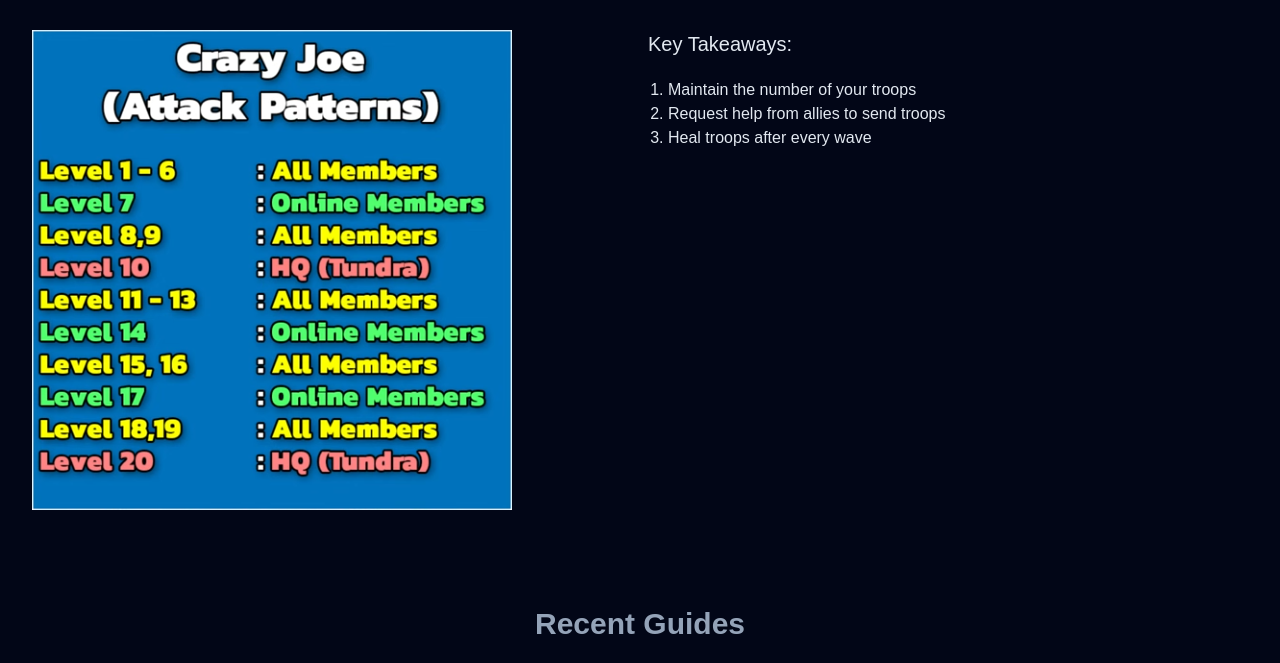
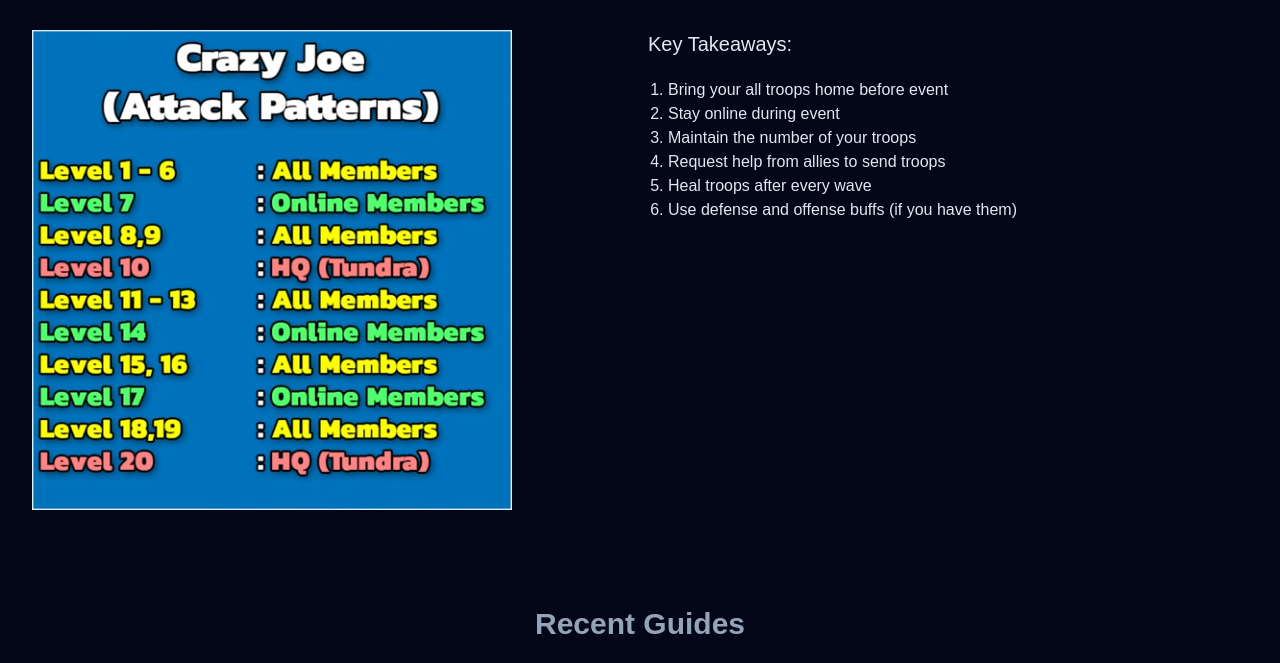
Before and after one commit to elementWebDev/usa-ponderosa, a website: page index.html in a window 1280 px wide. Shown: the part 1397-2060 px from the top of the page. Drawn offline with Linux system fonts and the light colour scheme.

Commit message:
CJ update

```diff
--- a/index.html
+++ b/index.html
@@ -150,9 +150,12 @@
         <div>
           <h4 class="text-xl">Key Takeaways:</h4>
           <ol class="list-decimal m-5">
+            <li>Bring your all troops home before event</li>
+            <li>Stay online during event</li>
             <li>Maintain the number of your troops</li>
             <li>Request help from allies to send troops</li>
             <li>Heal troops after every wave</li>
+            <li>Use defense and offense buffs (if you have them)</li>
           </ol>
         </div>
       </div>
```
